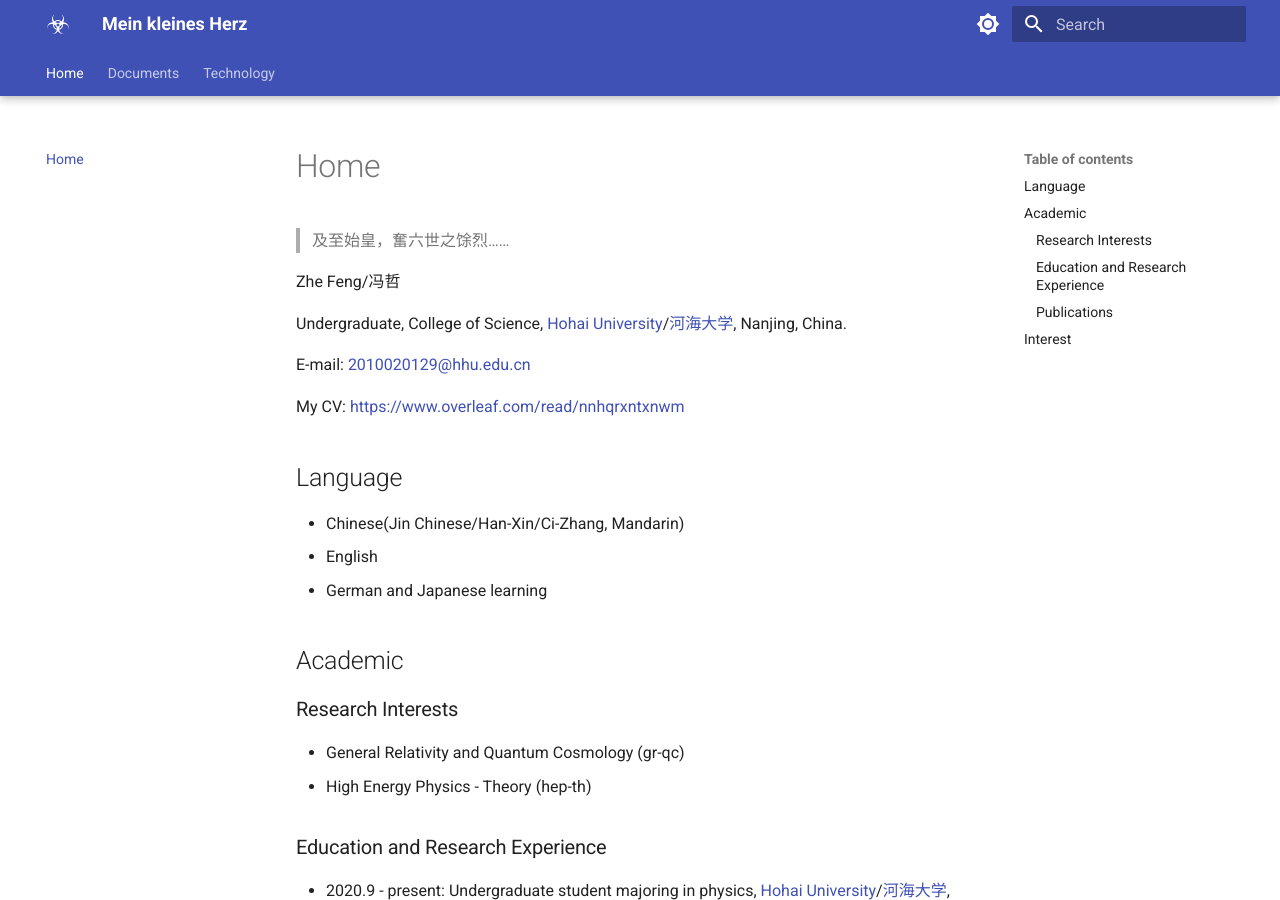
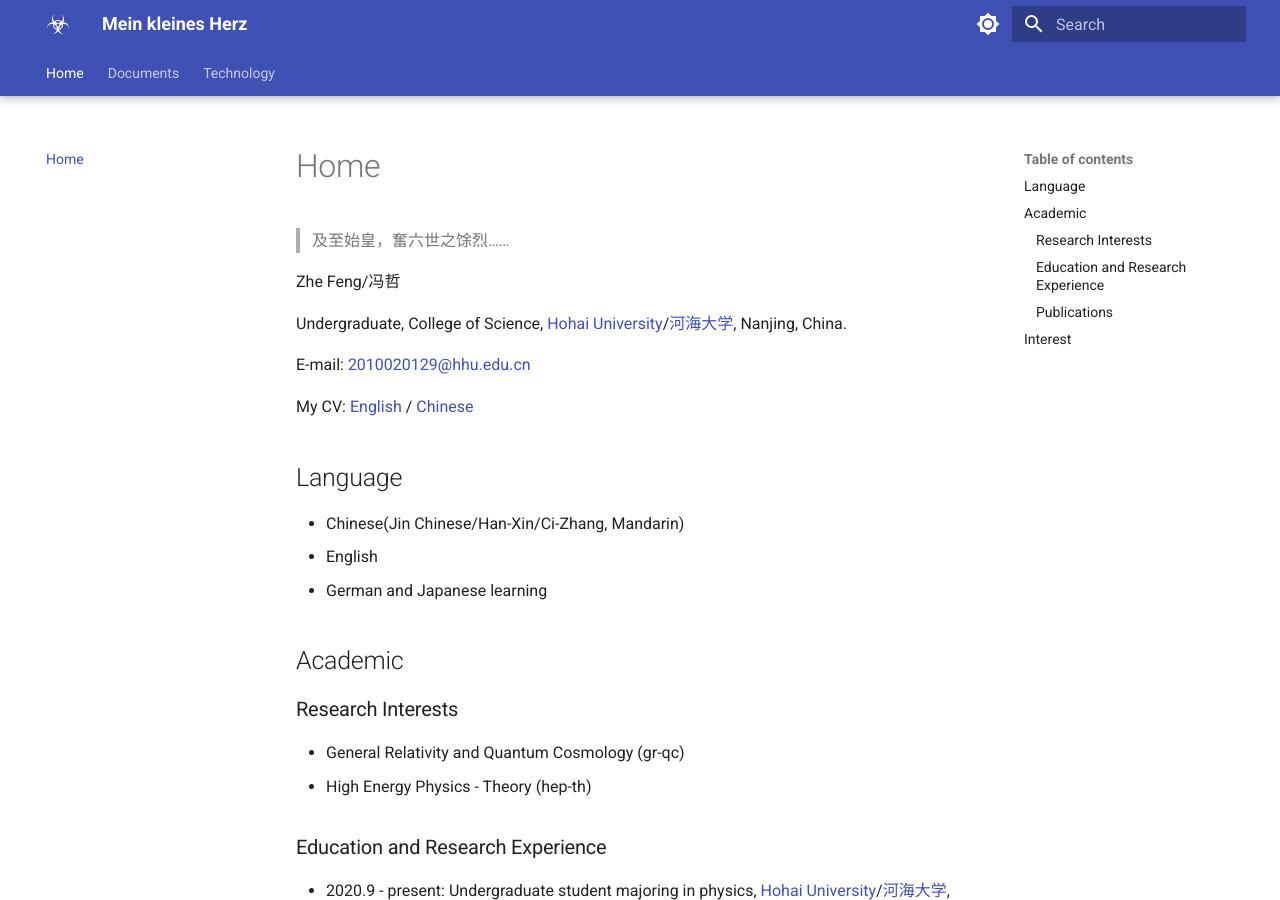
Before and after one commit to ph3n92h3/ph3n92h3.github.io, an MkDocs documentation site: the page built from docs/index.md, in a window 1280 px wide and 900 px high. Built offline with MkDocs 1.6.1 and Material for MkDocs 9.7.7, drawn with Linux system fonts in a browser that asks for light colours.

Commit message:
Update index.md

```diff
--- a/docs/index.md
+++ b/docs/index.md
@@ -6,7 +6,7 @@ Undergraduate, College of Science, [Hohai University](https://en.hhu.edu.cn/)/[
 
 E-mail: [2010020129@hhu.edu.cn](mailto:2010020129@hhu.edu.cn)
 
-My CV: [https://www.overleaf.com/read/nnhqrxntxnwm](https://www.overleaf.com/read/nnhqrxntxnwm)
+My CV: [English](https://www.overleaf.com/read/nnhqrxntxnwm) / [Chinese](https://www.overleaf.com/read/vndcwhhqfctq)
 
 ## Language
 
```
